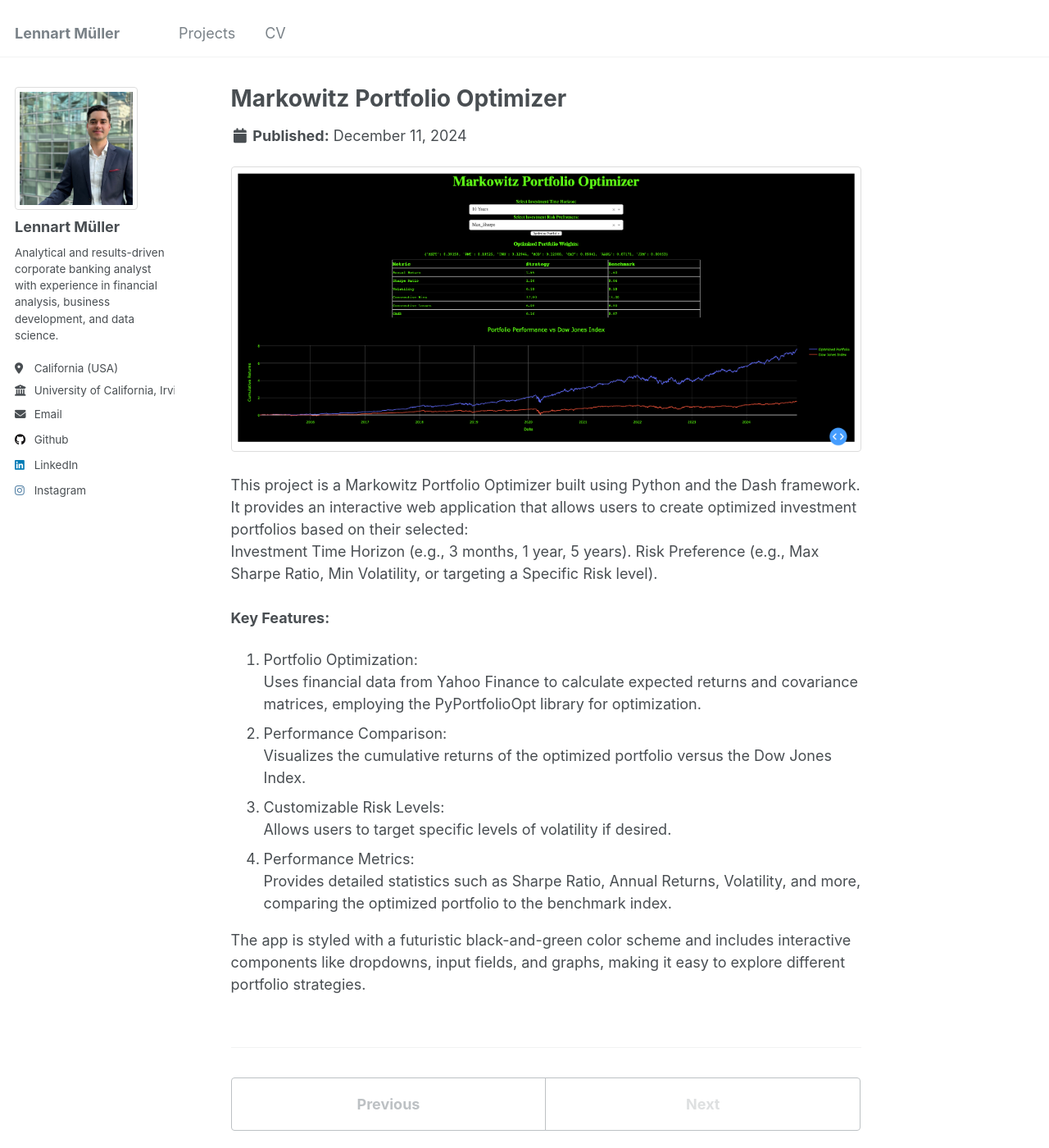
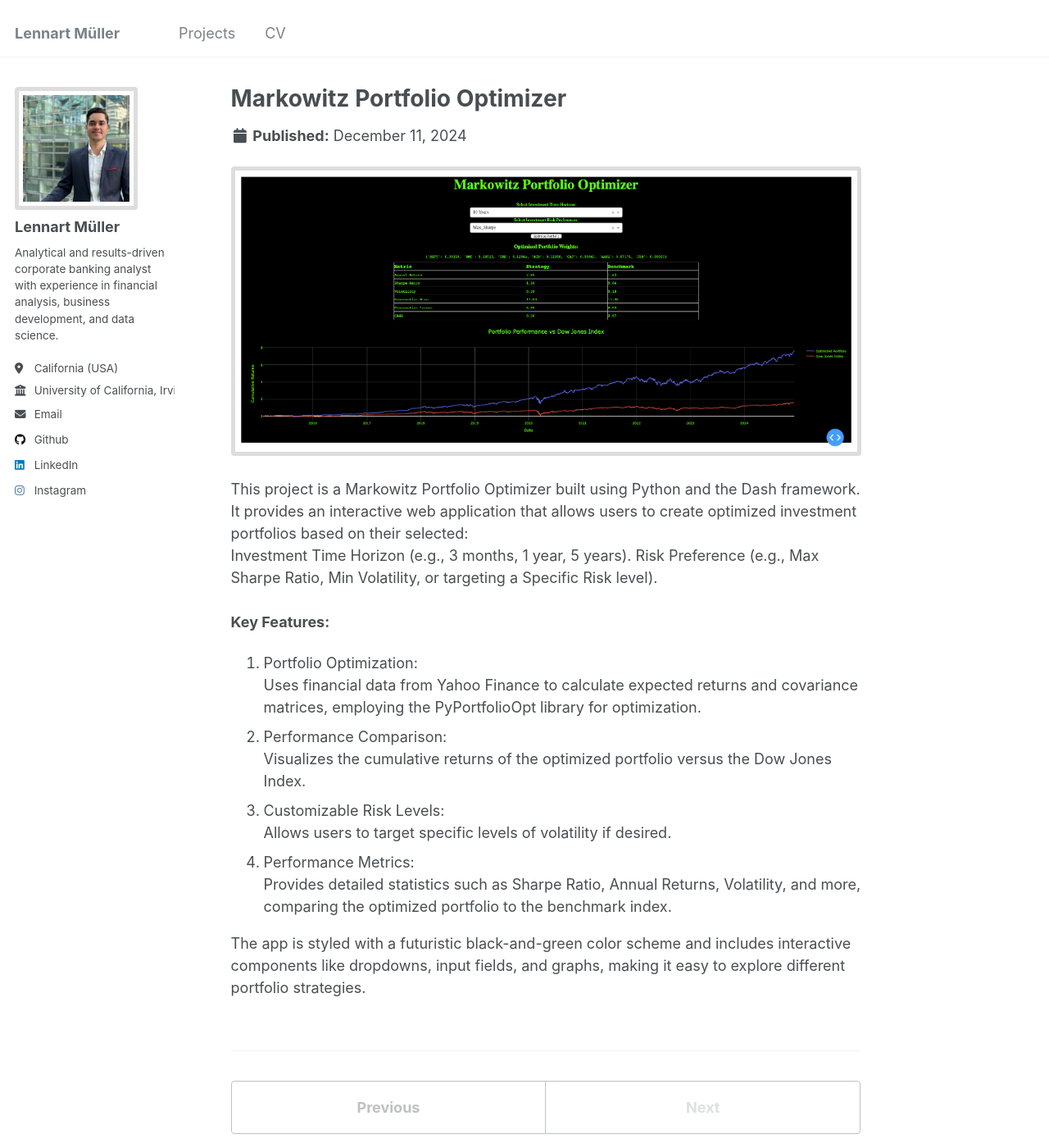
Before and after one commit to lennartmueller123/lennartmueller123.github.io, a Jekyll site: the page built from _projects/projects-2.html, in a window 1280 px wide and 1400 px high. Shown: the whole window at 82% size. Built offline with Jekyll 4.4.1, drawn with Linux system fonts in a browser that asks for light colours.

Commit message:
Update projects-2.html

```diff
--- a/_projects/projects-2.html
+++ b/_projects/projects-2.html
@@ -12,7 +12,7 @@ collection: projects
 <html>
 <style>
 img.hover-effect {
-  border: 1px solid #ddd;
+  border: 5px solid #ddd;
   border-radius: 4px;
   padding: 5px;
   width: 150px;
```
